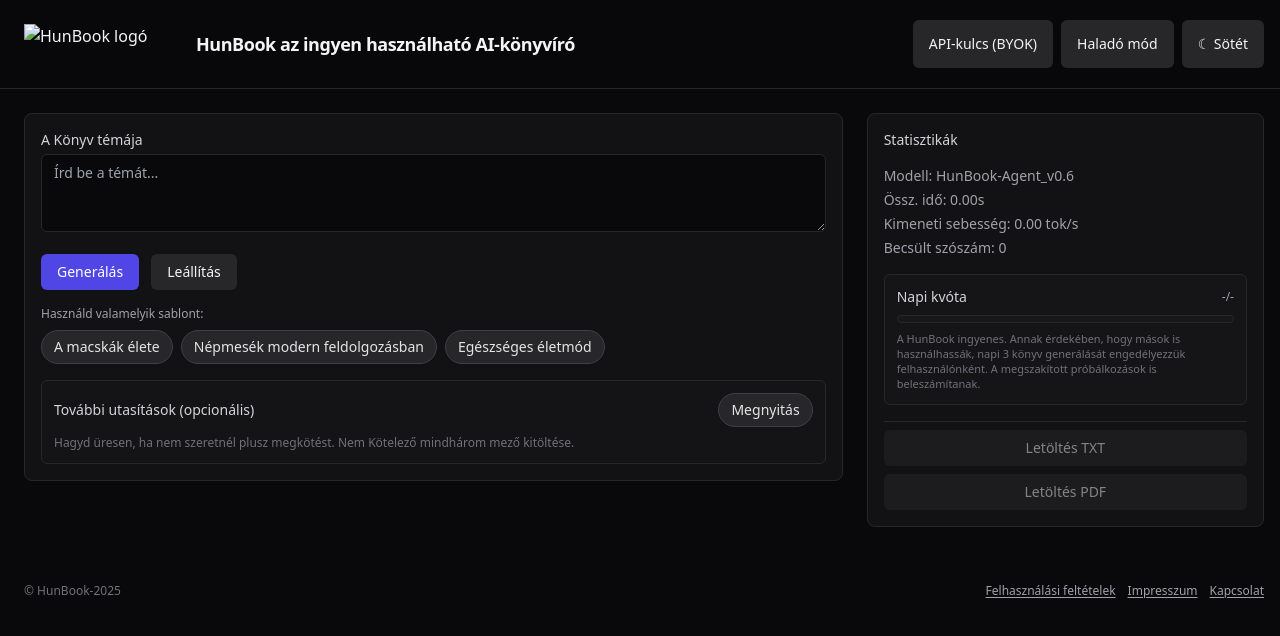
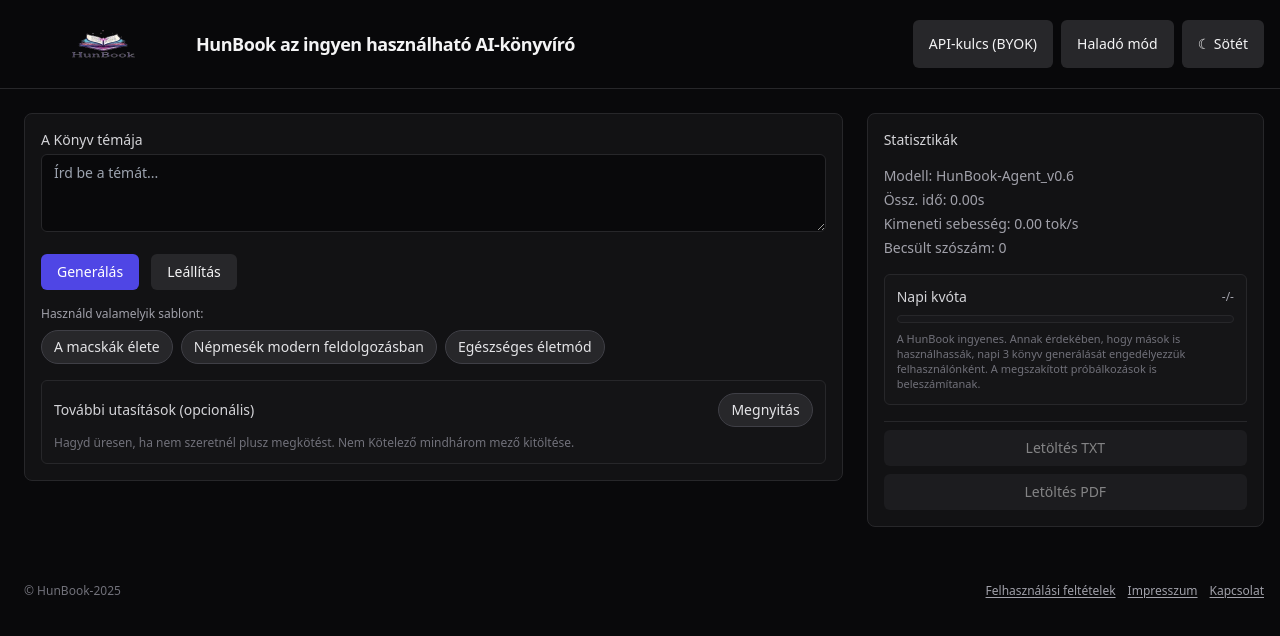
Before and after one commit to Joemolnos/HunBook_v0.6, a website built with Vite: page web/index.html in a window 1280 px wide. Built offline with nearby package versions, Linux system fonts and the light colour scheme; no server answers; files whose address does not match are found by name.

Commit message:
chore(ui): point header logo to 320x80 hunbook.png (render at 160x40)

```diff
--- a/web/index.html
+++ b/web/index.html
@@ -13,7 +13,7 @@
         <div class="w-full pl-6 pr-4 py-5 flex items-center gap-4">
           <div class="flex items-center gap-3">
             <a href="/" id="logo" class="block w-40 h-10" aria-label="HunBook">
-              <img src="/logo.png" srcset="/logo@2x.png 2x" width="160" height="40" alt="HunBook logó" class="block w-40 h-10 object-contain" />
+              <img src="/hunbook.png" width="160" height="40" alt="HunBook logó" class="block w-40 h-10 object-contain" />
             </a>
             <h1 class="text-lg font-semibold tracking-tight">HunBook az ingyen használható AI-könyvíró</h1>
           </div>
```
